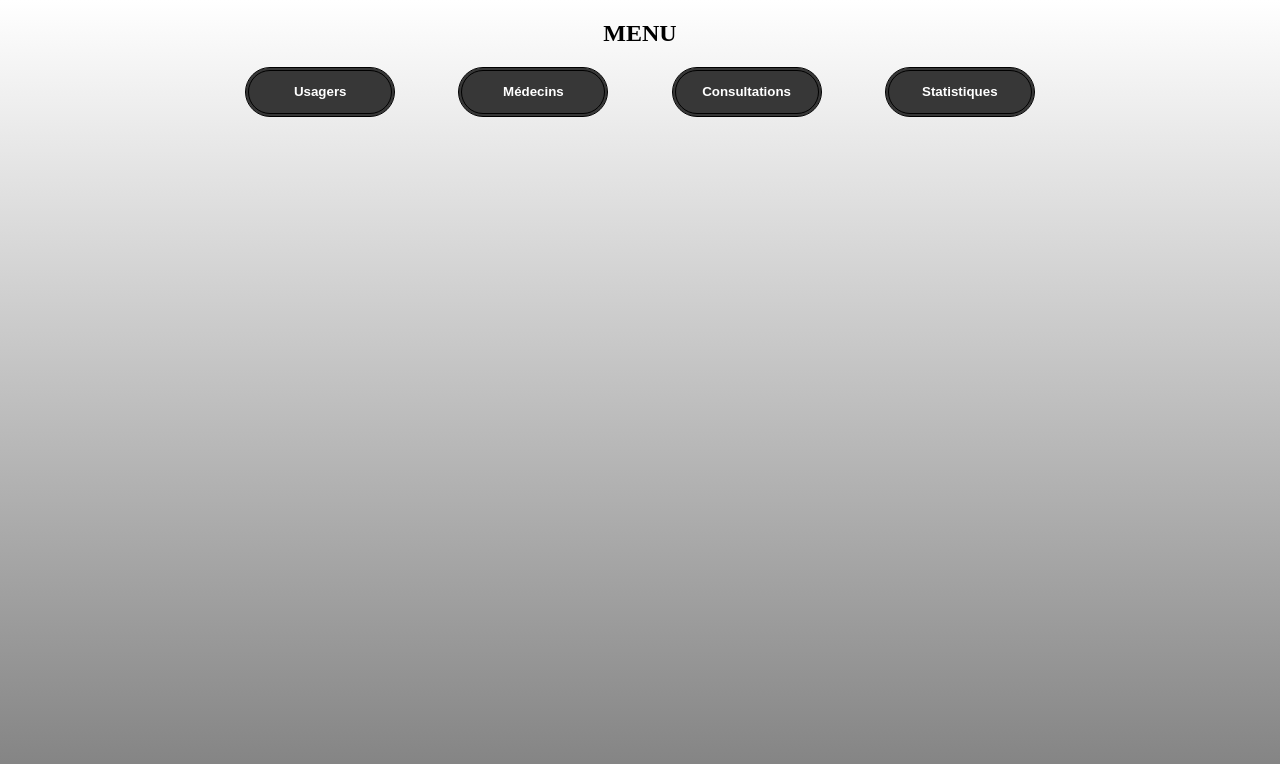
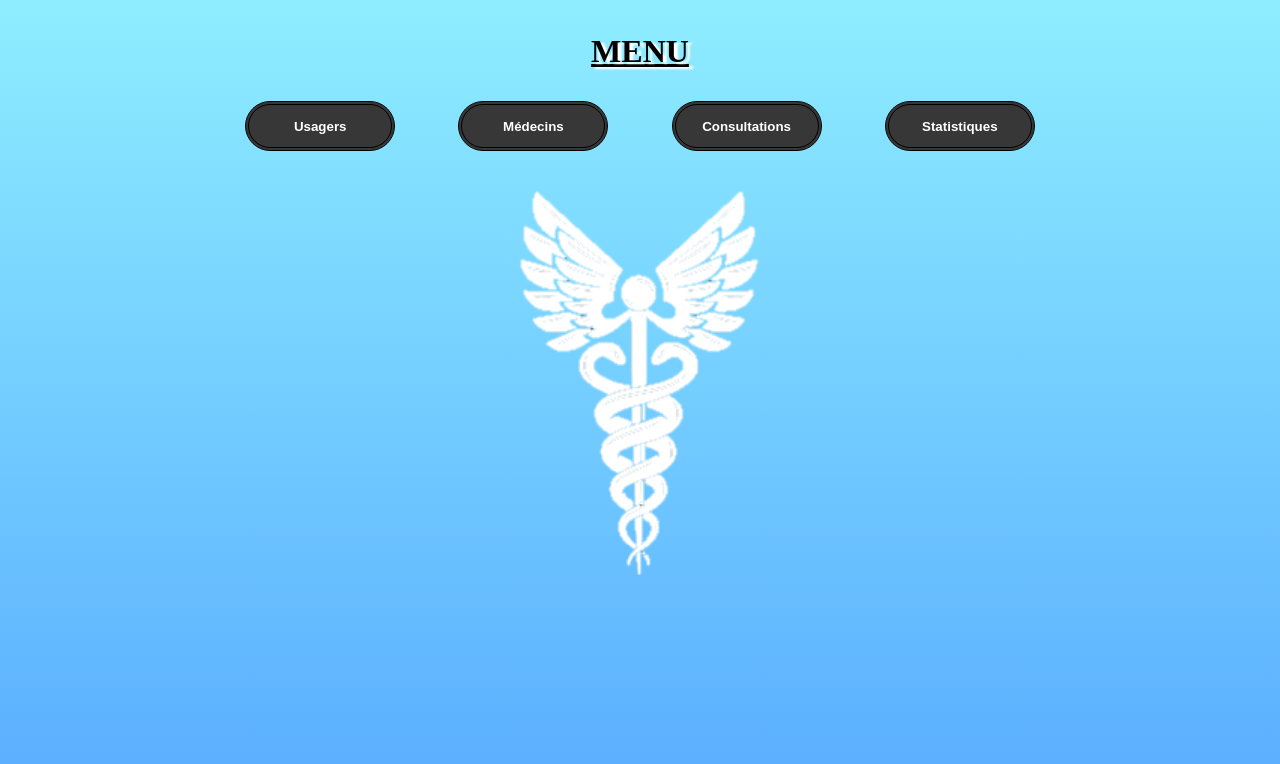
Before and after one commit to mrmoi31/Projet-PHP, a PHP site: page /menu.html in a window 1280 px wide. Shown: the top 764 px of the page. Run offline with PHP 8.4, Linux system fonts and the light colour scheme.

Commit message:
Ajout image caducee + maj css

```diff
--- a/menu.html
+++ b/menu.html
@@ -15,5 +15,8 @@
         <button onclick="window.location.href = './consultations.html';" class="bouton">Consultations</button>
         <button onclick="window.location.href = './stats.html';" class="bouton">Statistiques</button>
     </div>
+    <div class="caducée">
+        <img src="./ressources/caducée.png" id="caducée">
+    </div>
 </body>
 </html>
--- a/style.css
+++ b/style.css
@@ -23,12 +23,25 @@ button:hover{
   margin: auto;
 }
 h2{
+  text-shadow: 4px 2px 2px white;
+  line-height: 1.5;
+  text-decoration: underline;
+  font-size: xx-large;
   text-align: center;
   font-family: revert;
   font-weight: bold;
 }
+.caducée{
+  padding-top: 2%;
+  margin:auto;
+  text-align: center;
+}
+#caducée{
+  width: 20%;
+  height: 20%;
+}
 body{
-  background-image:linear-gradient(rgba(255, 255, 255, 0.5),rgba(0, 0, 0, 0.5));
+  background-image:linear-gradient(rgba(30, 220, 255, 0.5),rgba(0, 128, 255, 0.65));
   background-repeat: no-repeat;
   background-size: cover;
   background-attachment: fixed;
```
Also changed, not shown: ressources/caducée.png (added).
